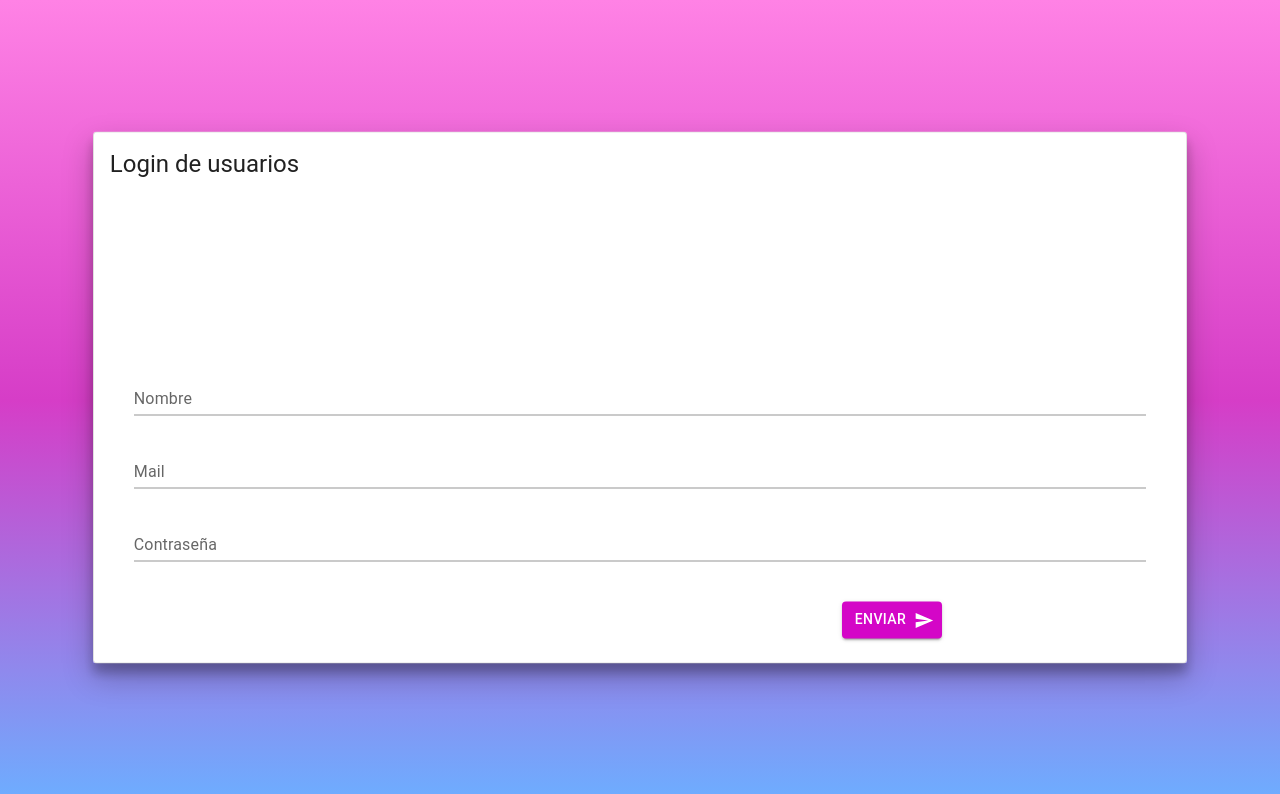
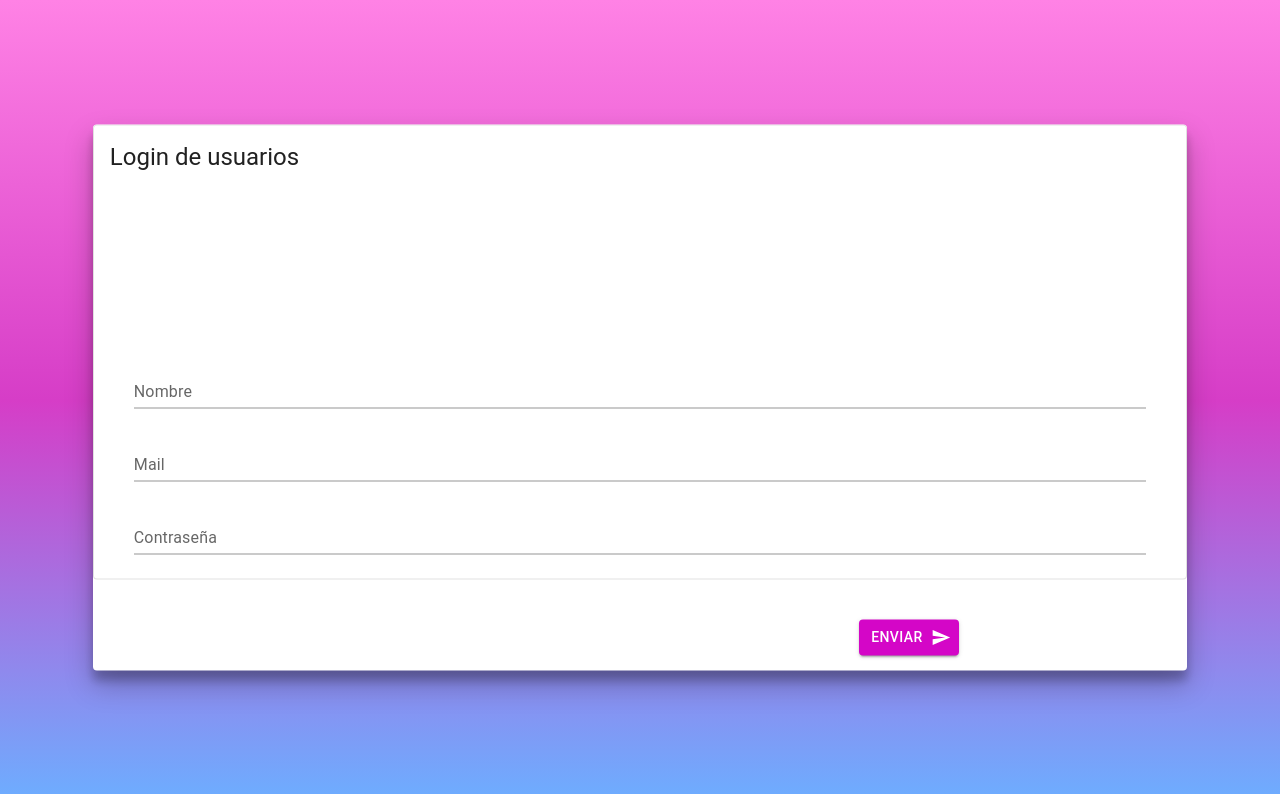
Before and after one commit to EliCristaldo-mugi/formulario-de-contacto-front, a React (Create React App) app in the folder formulario-de-contacto/: page / in a window 1280 px wide. Shown: the top 794 px of the page. Built offline with nearby package versions, Linux system fonts and the light colour scheme.

Commit message:
manejo de errores con jsonplaceholder

```diff
--- a/formulario-de-contacto/src/components/Formulario.js
+++ b/formulario-de-contacto/src/components/Formulario.js
@@ -1,42 +1,77 @@
-import * as React from 'react';
-import { Container, Button } from '@mui/material';
-import Box from '@mui/material/Box';
-import Card from '@mui/material/Card';
-import CardContent from '@mui/material/CardContent';
-import Typography from '@mui/material/Typography';
-import TextField from '@mui/material/TextField';
+import React, { useState } from 'react';
+import { Container, Button, Typography, Card, CardContent, TextField } from '@mui/material';
 import SendIcon from '@mui/icons-material/Send';
 
 export default function Formulario() {
-  const card = (
-    <React.Fragment>
-      <CardContent>
-        <Typography sx={{ marginBottom: '12%' }} variant="h5" component="div">
-          Login de usuarios
-        </Typography>
-        <Container sx={{ display: 'flex', flexDirection: 'column', justifyContent: 'space-between' }}>
+  const [loginResponse, setLoginResponse] = useState(null);
+  const [formData, setFormData] = useState({
+    nombre: '',
+    email: '',
+    password: '',
+  });
 
-          <TextField id="nombre_login_usuarios" label="Nombre" variant="standard" sx={{ marginTop: '60px' }}/>
-          <TextField id="mail_login_usuarios" label="Mail" variant="standard" sx={{ marginTop: '25px' }}/>
-          <TextField id="password_login_usuarios" label="Contraseña" type="password" autoComplete="current-password" variant="standard" sx={{ marginTop: '25px' }} />
-          <Button id="button_login_usuarios" variant="contained" endIcon={<SendIcon />} sx={{ marginTop: '40px', width: '100px', marginLeft: '70%', backgroundColor: '#d406c7' }}>Enviar</Button>
-        </Container>
-      </CardContent>
-    </React.Fragment>
-  );
+  const handleInputChange = (event) => {
+    setFormData({
+      ...formData,
+      [event.target.id]: event.target.value,
+    });
+  };
+
+  const handleFormSubmit = async () => {
+    try {
+      //Url de api, cambiar por la de mugi
+      const response = await fetch('https://jsonplaceholder.typicode.com/users');
+      const users = await response.json();
+
+      const { nombre, email, password } = formData;
+      const usuarioEncontrado = users.find(
+        (usuario) =>
+          usuario.name === nombre &&
+          usuario.email === email &&
+          usuario.username === password
+      );
+
+      //respuesta exitosa 200-299
+      if (usuarioEncontrado) {
+        setLoginResponse('¡Login exitoso!');
+        //respuesta erronea
+      } else {
+        setLoginResponse('Error en la autenticación. Por favor, verifica tus datos.');
+      }
+      //orto error
+    } catch (error) {
+      setLoginResponse('Ocurrió un error. Por favor, inténtalo de nuevo.');
+    }
+  };
 
   return (
-    <Container sx={{ height: '100vh', display: 'flex', justifyContent: 'center', alignItems: 'center' }} >
-      <Box sx={{ minWidth: '95%', animation: 'floating 3s ease-in-out infinite', '@keyframes floating':
-      { '0%': { transform: 'translateY(0)' },
-      '50%': { transform: 'translateY(-10px)' },
-      '100%': { transform: 'translateY(0)' },},
-
-          boxShadow: 'rgba(0, 0, 0, 0.25) 0px 14px 28px, rgba(0, 0, 0, 0.22) 0px 10px 10px',
-        }}
-      >
-        <Card variant="outlined">{card}</Card>
-      </Box>
+    <Container sx={{ height: '100vh', display: 'flex', justifyContent: 'center', alignItems: 'center' }}>
+      <Card sx={{ minWidth: '95%', animation: 'floating 3s ease-in-out infinite', '@keyframes floating':
+        { '0%': { transform: 'translateY(0)' },
+          '50%': { transform: 'translateY(-10px)' },
+          '100%': { transform: 'translateY(0)' },
+        },
+        boxShadow: 'rgba(0, 0, 0, 0.25) 0px 14px 28px, rgba(0, 0, 0, 0.22) 0px 10px 10px',
+      }}>
+        <Card variant="outlined">
+          <CardContent>
+            <Typography sx={{ marginBottom: '12%' }} variant="h5" component="div">
+              Login de usuarios
+            </Typography>
+            <Container sx={{ display: 'flex', flexDirection: 'column', justifyContent: 'space-between' }}>
+            <TextField id="nombre" label="Nombre" variant="standard" sx={{ marginTop: '60px' }} value={formData.nombre} onChange={handleInputChange}/>
+            <TextField id="email" label="Mail" variant="standard" sx={{ marginTop: '25px' }} value={formData.email} onChange={handleInputChange}/>
+            <TextField id="password" label="Contraseña" type="password" autoComplete="current-password" variant="standard" sx={{ marginTop: '25px' }} value={formData.password} onChange={handleInputChange}/>
+             </Container>
+          </CardContent>
+        </Card>
+        {loginResponse && (
+          <Typography sx={{ marginTop: '20px' }} variant="body1" color={loginResponse.startsWith('¡Login exitoso') ? 'success' : 'error'}>
+            {loginResponse}
+          </Typography>
+        )}
+        <Button id="button_login_usuarios" variant="contained" endIcon={<SendIcon />} sx={{ marginTop: '40px', width: '100px', marginLeft: '70%', marginBottom: '15px', backgroundColor: '#d406c7' }} onClick={handleFormSubmit}>Enviar</Button>
+      </Card>
     </Container>
   );
 }
```
